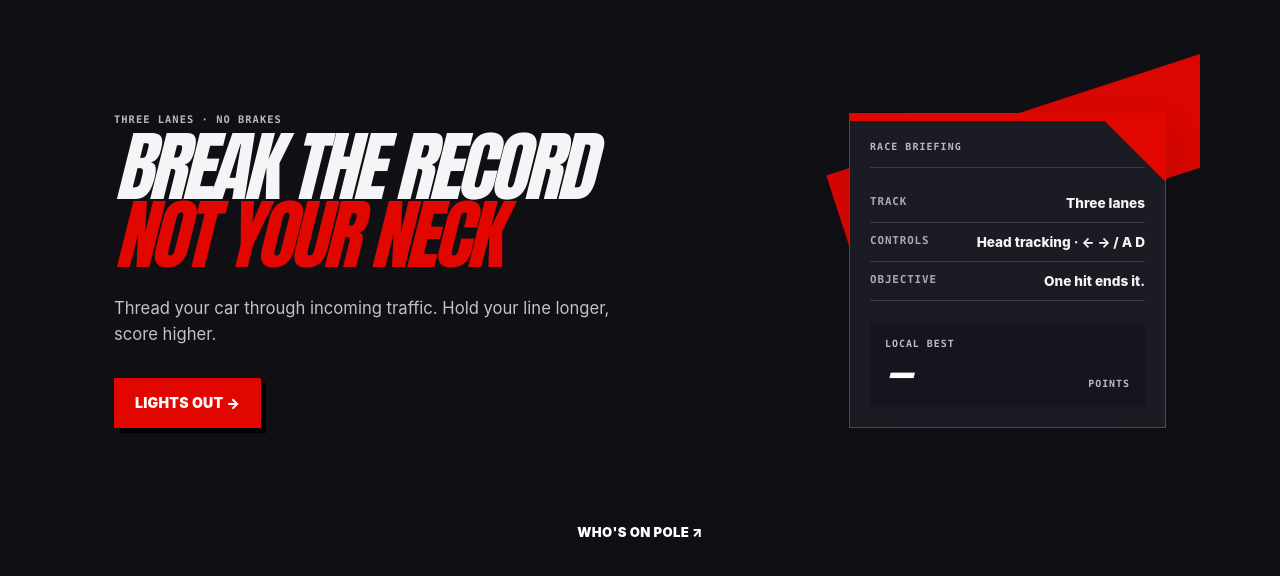
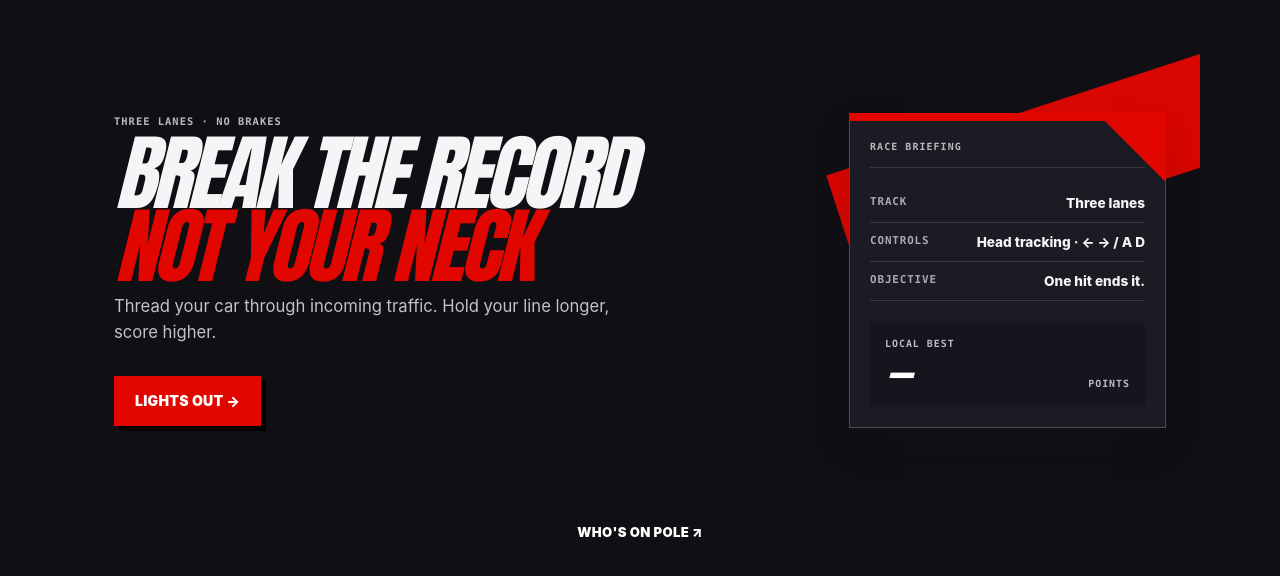
Before and after one commit to haizadtarik/f1racer-codex, a website: page index.html in a window 1280 px wide. Shown: the part 70-646 px from the top of the page. Drawn offline with Linux system fonts and the light colour scheme.

Commit message:
adjust gap

```diff
--- a/styles.css
+++ b/styles.css
@@ -40,7 +40,7 @@ button:focus-visible, input:focus-visible, a:focus-visible { outline: 3px solid
 .start-copy, .briefing-card { position: relative; z-index: 1; }
 .eyebrow { margin: 0 0 9px; color: var(--race-red); }.start-copy .eyebrow { color: var(--ink-soft); }
 .start-copy h1, .gameover-screen h1, .leaderboard-heading h1 { max-width: 690px; margin: 0 0 22px; font-family: var(--display); font-size: clamp(4.7rem, 10vw, 8rem); font-style: italic; font-weight: 900; letter-spacing: -.045em; line-height: .78; text-transform: uppercase; }
-.start-copy h1 { max-width: none; margin-bottom: 28px; font-size: clamp(3.6rem, 6.5vw, 4.8rem); line-height: .88; white-space: nowrap; }
+.start-copy h1 { max-width: none; margin-bottom: 12px; font-size: clamp(3.6rem, 6.5vw, 5.4rem); line-height: .88; white-space: nowrap; }
 .start-copy h1 em { color: var(--race-red); font-style: inherit; }.intro { max-width: 510px; margin: 0 0 30px; color: #c2c2c7; font-size: 1.04rem; line-height: 1.55; }
 .button { position: relative; min-height: 50px; padding: 13px 20px; border: 1px solid transparent; border-radius: 0; font-family: var(--body); font-size: .88rem; font-weight: 900; letter-spacing: .02em; text-transform: uppercase; transition: background .15s ease, color .15s ease, transform .15s ease; }.button:hover { transform: translateY(-2px); }
 .button-primary { color: #fff; background: var(--race-red); box-shadow: 5px 5px 0 #000; }.button-primary:hover { background: var(--race-red-dark); }.button-secondary { color: #fff; border-color: #fff; background: var(--panel); }.button-secondary:hover { color: var(--ink); background: #fff; }
```
